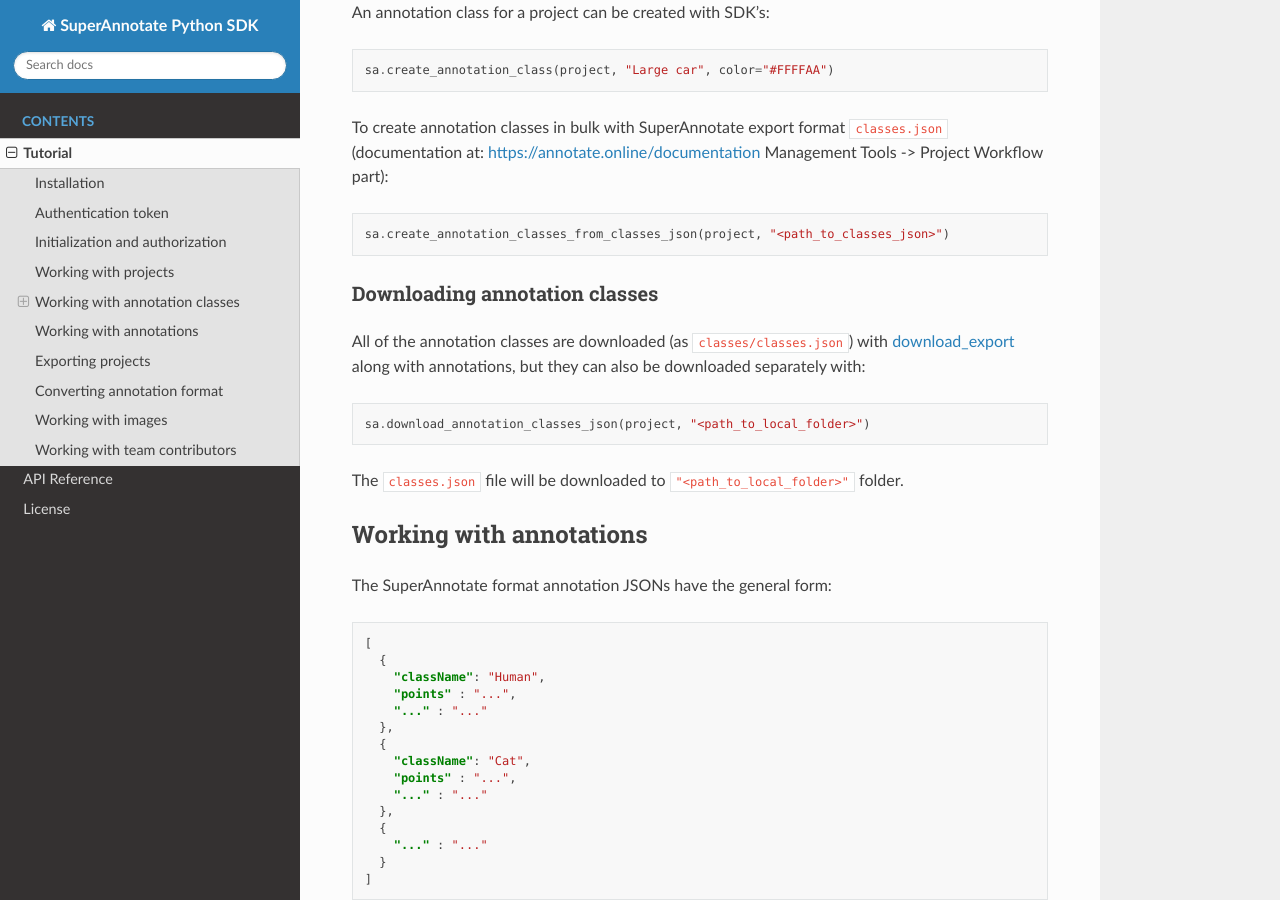
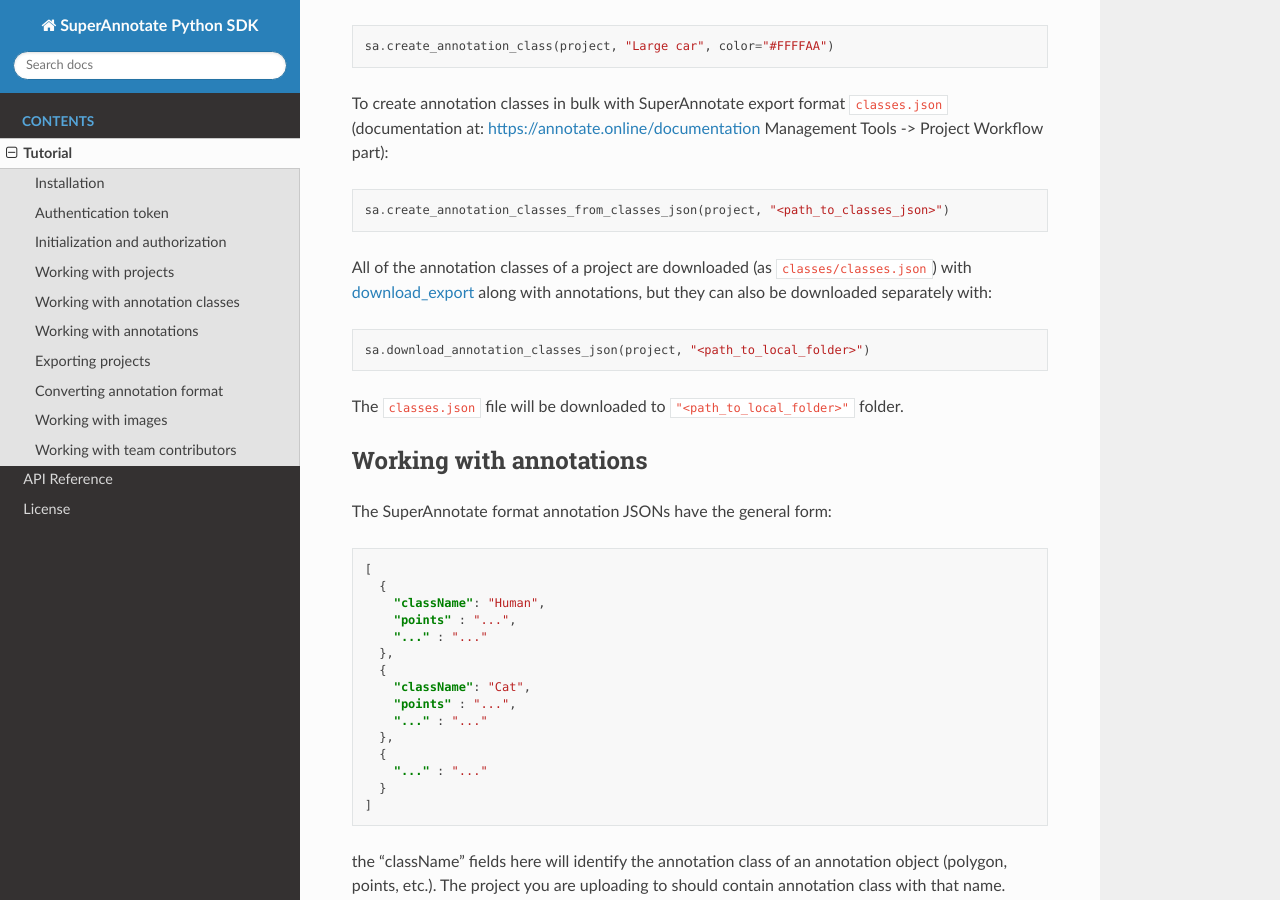
Before and after one commit to superannotateai/superannotate-python-sdk, a Sphinx documentation site: the page built from docs/source/tutorial.sdk.rst, in a window 1280 px wide and 900 px high, scrolled down 2567 px. Built offline with Sphinx 7.4.7 and the Read the Docs theme 2.0.0, drawn with Linux system fonts in a browser that asks for light colours; some of the changed text lies outside the part shown.

Commit message:
Improve docs

```diff
--- a/docs/source/tutorial.sdk.rst
+++ b/docs/source/tutorial.sdk.rst
@@ -134,10 +134,7 @@
    sa.create_annotation_classes_from_classes_json(project, "<path_to_classes_json>")
 
 
-Downloading annotation classes
-~~~~~~~~~~~~~~~~~~~~~~~~~~~~~~
-
-All of the annotation classes are downloaded (as :file:`classes/classes.json`) with
+All of the annotation classes of a project are downloaded (as :file:`classes/classes.json`) with
 :ref:`download_export <ref_download_export>` along with annotations, but they
 can also be downloaded separately with:
 
--- a/setup.py
+++ b/setup.py
@@ -12,7 +12,7 @@
 
 setup(
     name='superannotate',
-    version='1.3.2',
+    version='1.3.3',
     description='Python SDK to SuperAnnotate platform',
     license='MIT',
     author='Hovnatan Karapetyan',
```
